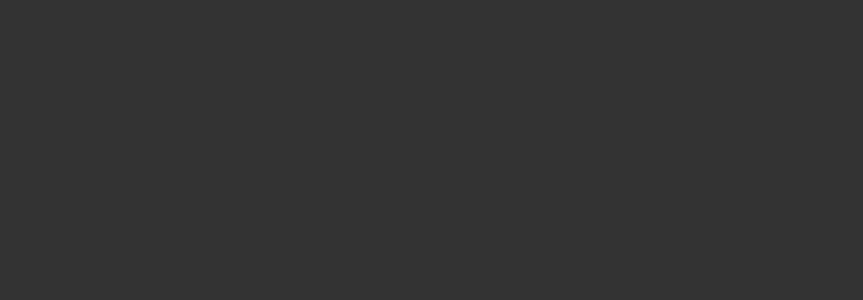
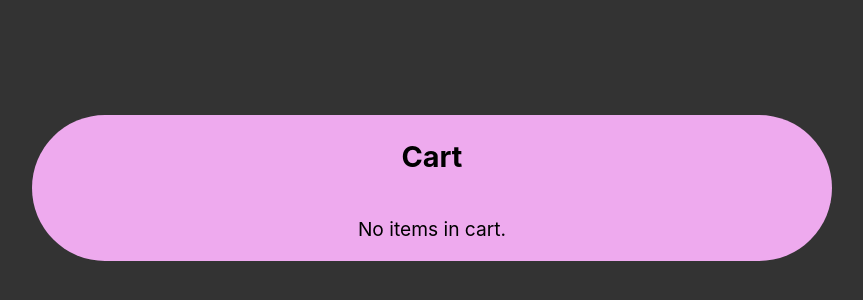
Before and after one commit to AdaHep/Krok-och-stok, a React (Create React App) app: page /Cart in a window 1280 px wide. Before the commit this address had no page. Shown: the part 212-512 px from the top of the page, without its empty margins (208-1071 px from the left). Built offline with nearby package versions, Linux system fonts and the light colour scheme.

Commit message:
Cart and cart logic

```diff
--- a/src/components/App.tsx
+++ b/src/components/App.tsx
@@ -4,6 +4,7 @@ import ProductPageBeer from "./productPageBeer";
 import ProductPageSprit from "./productPageSprit";
 import ProductPageWine from "./productPageWine";
 import Under18 from "./under18";
+import Cart from "./Cart";
 
 function App() {
   return (
@@ -14,6 +15,7 @@ function App() {
         <Route path="productPageSprit" element={<ProductPageSprit />}></Route>
         <Route path="productPageWine" element={<ProductPageWine />}></Route>
         <Route path="under18" element={<Under18 />}></Route>
+        <Route path="Cart" element={<Cart />}></Route>
       </Routes>
     </BrowserRouter>
   );
--- /dev/null
+++ b/src/components/Cart.tsx
@@ -0,0 +1,109 @@
+import { CSSProperties, useState } from "react";
+import { Link } from "react-router-dom";
+import { mockedProducts, Product, ShoppingCartItem } from "../data";
+
+function Cart () {
+
+    const [shoppingCart, setShoppingCart] = useState<ShoppingCartItem[]>([]);
+
+    return (
+        <div style={productContainer}>
+          <h2>Cart</h2>
+
+          {shoppingCart.length === 0 ? <p>No items in cart.</p> : null}
+
+          <div style={productCardContainer}>
+            {shoppingCart.map((p) => (
+              <div style={productCard}>
+                <p style={productHeadline}>{p.title}</p>
+                <div style={picturePlaceholder}>
+                  <img style={productImage} src={p.image} alt="" />
+                </div>
+                <p>Pris: {p.price}:- st</p>
+                <div style={productButtons}>
+                  <p>
+                    {shoppingCart.find((item) => item.title === p.title)?.count || 0}
+                  </p>
+                </div>
+              </div>
+            ))}
+          </div>
+        </div>
+      );
+}
+
+export default Cart
+
+
+const productContainer: CSSProperties = {
+    display: "flex",
+    flexDirection: "column",
+    width: "50rem",
+    backgroundColor: "#eae",
+    borderRadius: "5rem",
+    color: "black",
+    alignItems: "center",
+    justifyContent: "space-evenly",
+    fontSize: "1.2rem",
+    textAlign: "center",
+  };
+
+  const productHeadline: CSSProperties = {
+    fontSize: "1.2rem",
+    fontWeight: "bold",
+  };
+
+  const productCardContainer: CSSProperties = {
+    display: "grid",
+    boxSizing: "border-box",
+    flexDirection: "row",
+    gridTemplateColumns: "repeat(3, 1fr)",
+  };
+
+  const menuButtons: CSSProperties = {
+    display: "flex",
+    justifyContent: "space-between",
+    width: "15rem",
+  };
+
+  const productCard: CSSProperties = {
+    border: "1px solid black",
+    margin: "1rem",
+    display: "flex",
+    flexDirection: "column",
+    alignItems: "center",
+  };
+
+  const productImage: CSSProperties = {
+    width: "8rem",
+    height: "8rem",
+    objectFit: "contain",
+  };
+
+  const productButtons: CSSProperties = {
+    display: "flex",
+    justifyContent: "center",
+  };
+
+  const addRemoveButton: CSSProperties = {
+    width: "3rem",
+    margin: "1rem",
+    border: "none",
+    borderRadius: "1rem",
+  };
+
+  const picturePlaceholder: CSSProperties = {
+    height: "8rem",
+    width: "8rem",
+  };
+  const LinkStyle: CSSProperties = {
+    display: "flex",
+    textDecoration: "none",
+    height: "3rem",
+    width: "6rem",
+    background: "blue",
+    borderRadius: "8rem",
+    color: "white",
+    justifyContent: "center",
+    alignItems: "center",
+  };
--- a/src/components/productPageBeer.tsx
+++ b/src/components/productPageBeer.tsx
@@ -2,13 +2,25 @@ import { setUncaughtExceptionCaptureCallback } from "process";
 import { CSSProperties, useState } from "react";
 import { Link } from "react-router-dom";
 import { mockedProducts, Product, ShoppingCartItem } from "../data";
+
 
 function ProductPageBeer() {
   const [shoppingCart, setShoppingCart] = useState<ShoppingCartItem[]>([]);
 
   /////// Gör en ifsats som kollar om vi har en produkt i korgen, om det finns (öka count). Annars ska den lägga till.
   function addToCart(product: Product) {
-    const shoppingCart = shoppingCart.find((item) => item.title === p.title);
+
+/*     const shoppingCart = prev.find((item) => item.title === p.title);
+
+    if (shoppingCart) {
+      return prev.map(item =>
+        item.id === p.title
+          ? { ...item, amount: item.amount + 1 }
+          : item
+      );
+    }
+
+    return [...shoppingCart, { ...p, amount: 1 }]; */
   }
 
   function removeFromCart(product: Product) {}
@@ -48,15 +60,11 @@ function ProductPageBeer() {
           </div>
         ))}
       </div>
-      <button
-        onClick={() =>
-          setTotalBeerCount(
-            shoppingCart + beer1Count + (shoppingCart + beer2Count)
-          )
-        }
-      >
+      <Link style={LinkStyle} to="/Cart">
+      <button>
         Lägg till i kundkorg
       </button>
+      </Link>
     </div>
   );
 }
```
Also changed, not shown: src/data.ts (+6 -6 lines).
